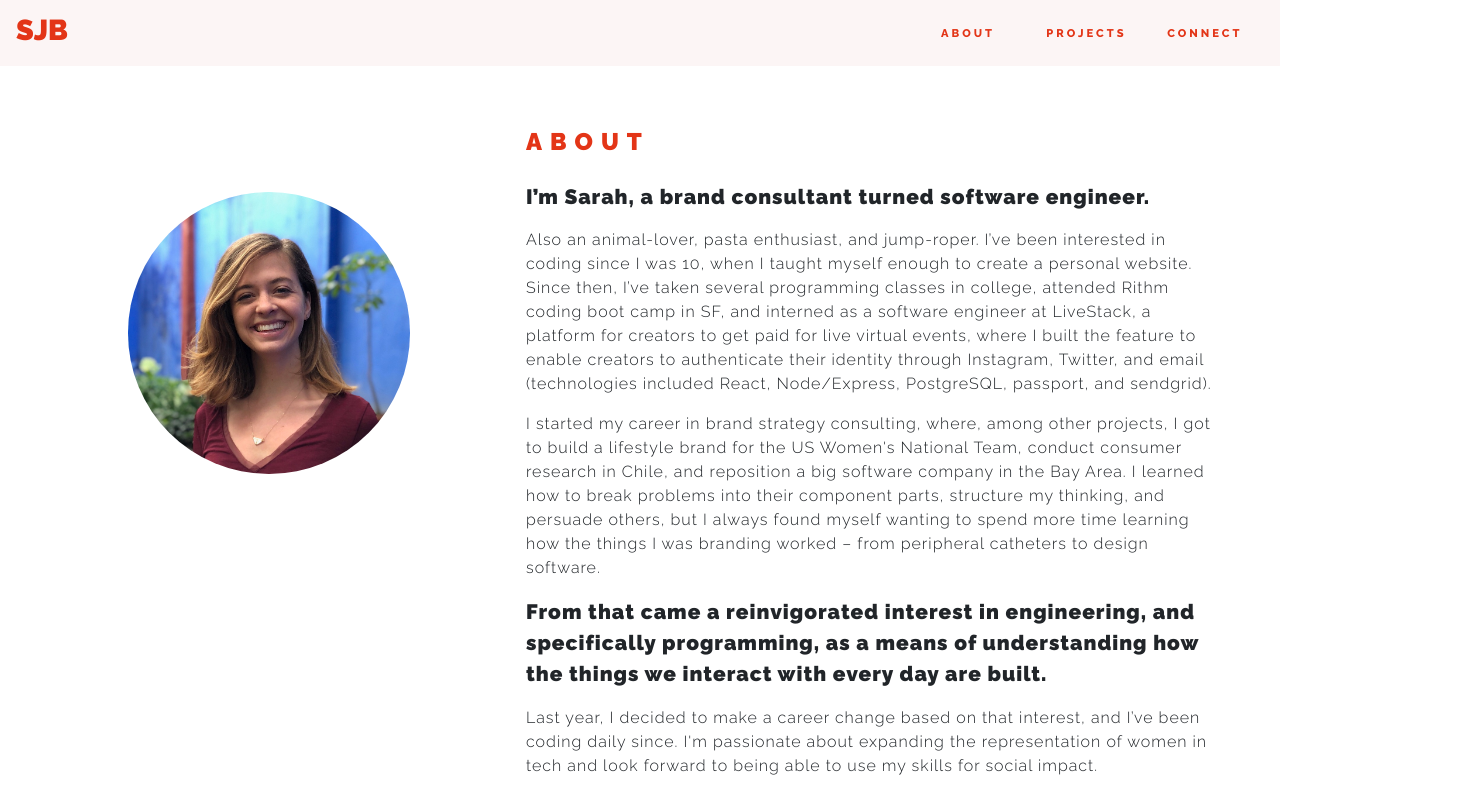
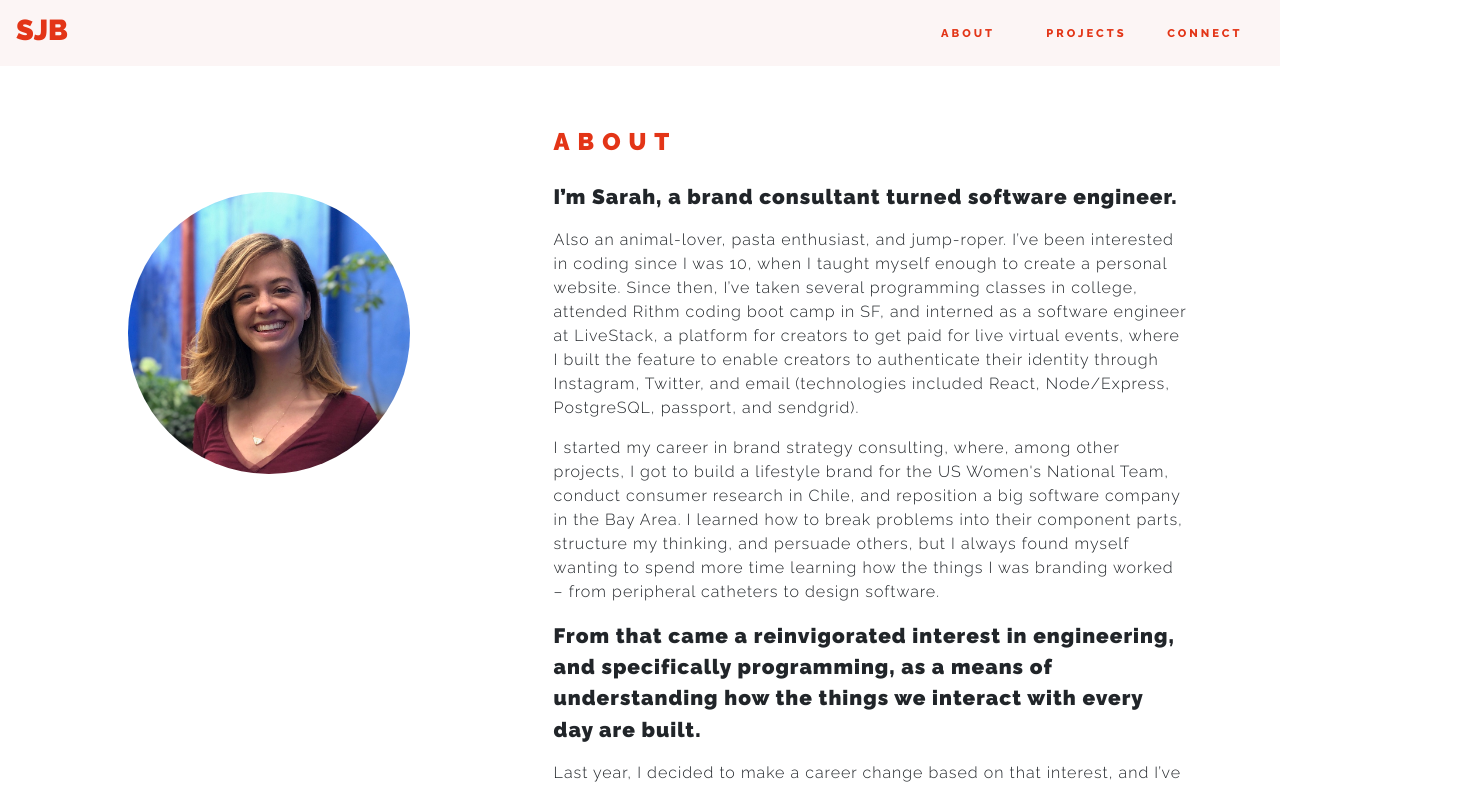
Before and after one commit to sjbrooks/React-Personal-Website, a React (Create React App) app: page / in a window 1280 px wide. Shown: the top 788 px of the page, 1463 px wide, since content can reach past the window. Built offline with nearby package versions, Linux system fonts and the light colour scheme.

Commit message:
Tweaked formatting so that the page doesn't scroll off window
- Updated sizing of About-paragraph

```diff
--- a/src/About.css
+++ b/src/About.css
@@ -62,8 +62,8 @@
 
   .About-ParagraphCard {
     position: relative;
-    left: 35%;
+    left: 25%;
     top: 0rem;
-    width: 95%;
+    width: 70%;
   }
 }
```
Also changed, not shown: 1 other file (tests, documents, lock files or other folders).
